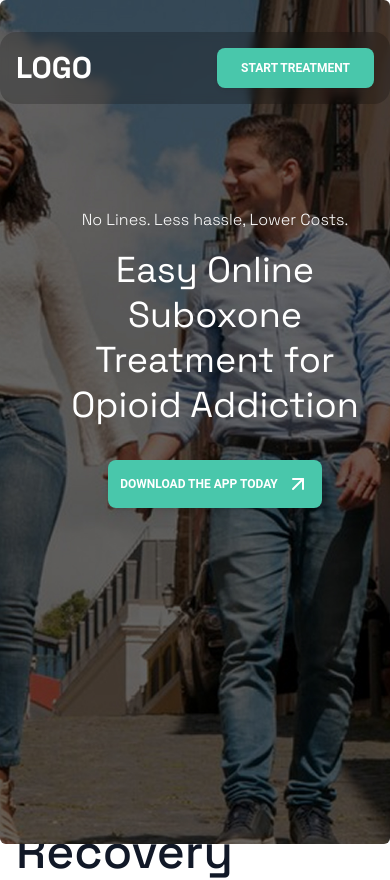
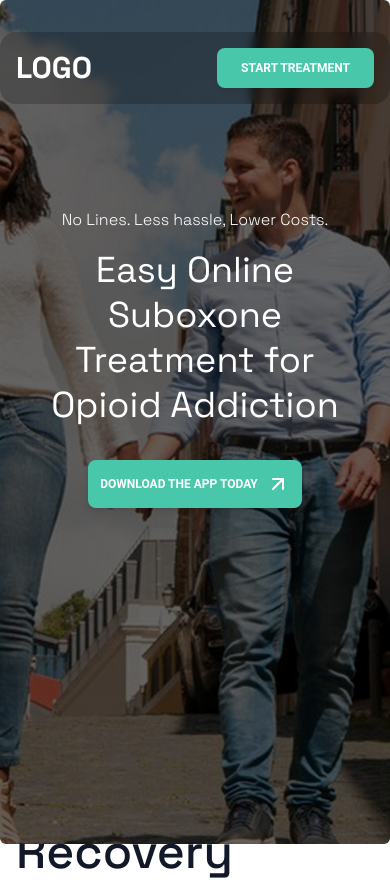
Before and after one commit to mohsinparvi/ropstam-task, a React (Vite) app: page / in a window 390 px wide. Shown: the top 880 px of the page. Built offline with nearby package versions, Linux system fonts and the light colour scheme.

Commit message:
feat: refine HeroSection layout for improved responsiveness and adjust max-width

```diff
--- a/src/components/pages/home/hero-section.tsx
+++ b/src/components/pages/home/hero-section.tsx
@@ -11,7 +11,7 @@ const HeroSection = () => {
         // className="absolute inset-0 h-fill w-full object-cover rounded-md"
         className="absolute inset-0 h-screen w-full object-cover rounded-md"
       />
-      <div className="relative z-10 ml-10 lg:ml-48 top-0  xl:top-20 max-w-2xl px-4">
+      <div className="relative z-10 lg:ml-48 top-0  xl:top-20 lg:max-w-2xl px-4">
         <div className="flex justify-center items-center xl:justify-start xl:items-start xl:h-[80dvh] mt-52 flex-col text-white">
           <p className="mb-4  text-base md:text-xl xl:text-start font-thin">
             No Lines. Less hassle, Lower Costs.
```
